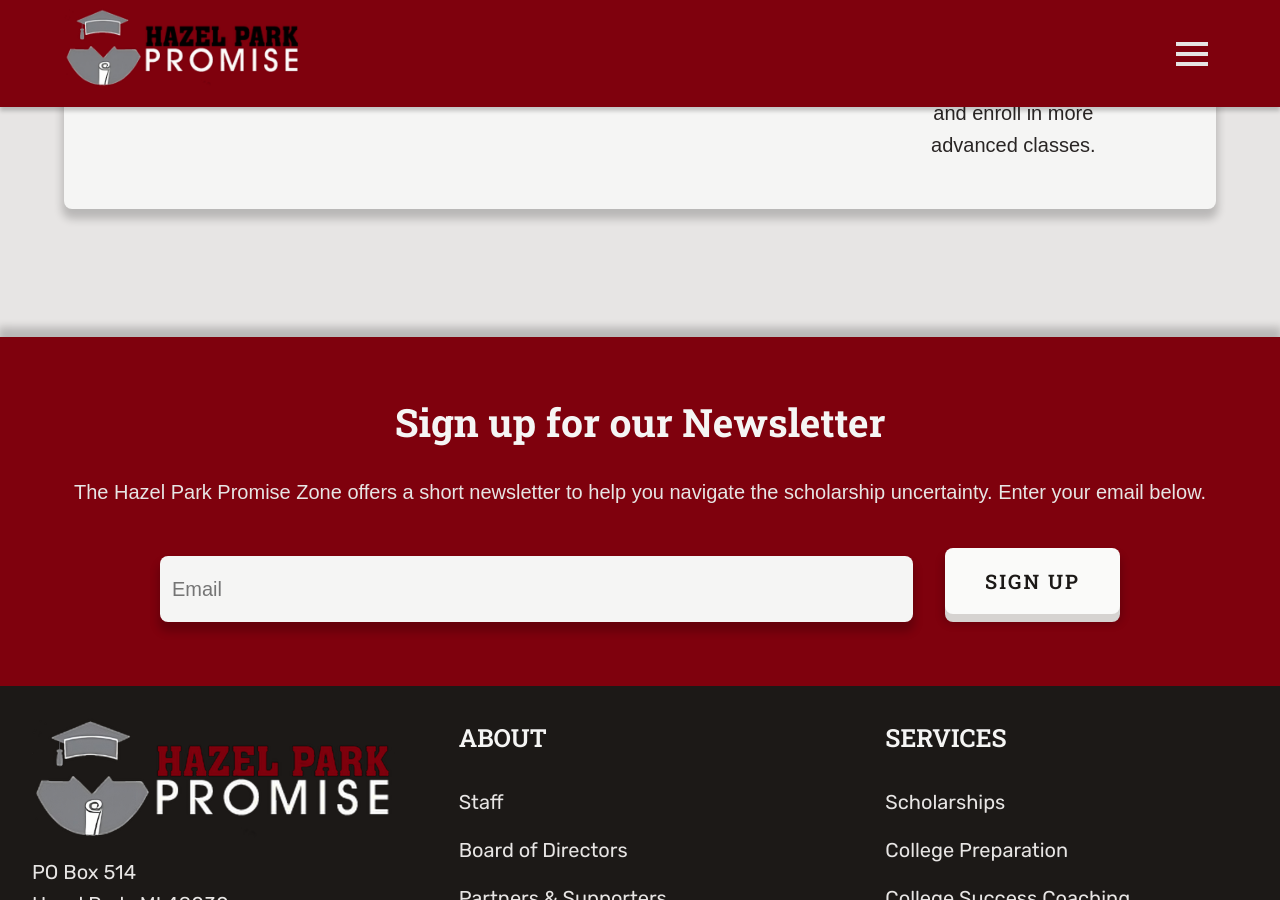
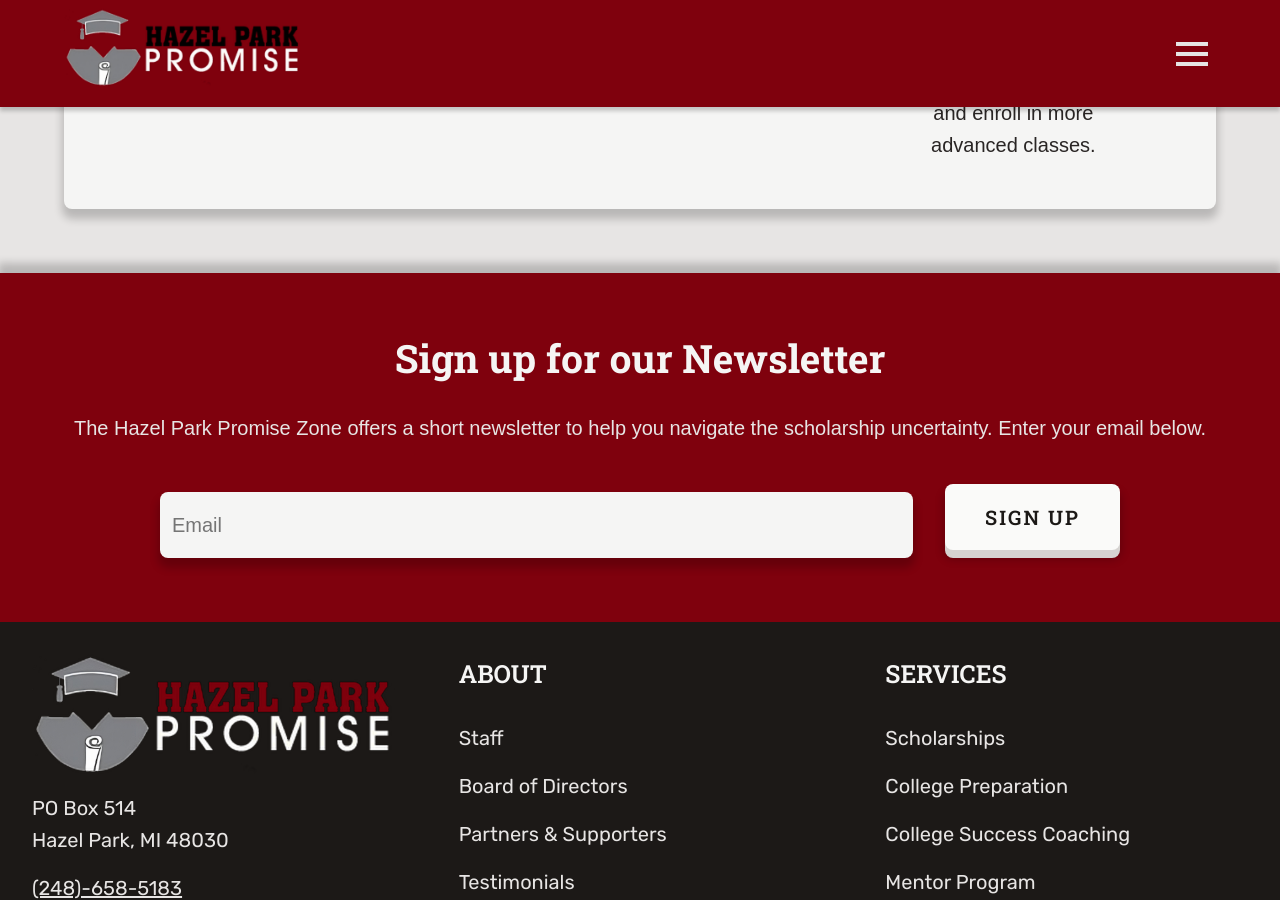
Before and after one commit to rsdrew/promiseZone, a Jekyll site: the page built from sat-test-prep.html, in a window 1280 px wide and 900 px high, scrolled down 883 px. Built offline with Jekyll 4.4.1, drawn with Linux system fonts in a browser that asks for light colours; comment, search, counter and statistics services are not loaded.

Commit message:
Spacing fix

```diff
--- a/sat-test-prep.html
+++ b/sat-test-prep.html
@@ -7,7 +7,7 @@
   <h1 class="text-page-header">Tackle the SAT with the help of the Promise Zone!</h1>
   <h2 class="text-page-subheader"><span class="text-page-subheader--bold">The Hazel Park Promise Zone</span> is proud to offer SAT testing preparation for all 11th grade students at Hazel Park High School. We use the curriculum from College Spring to ensure that our students are fully prepared for the SAT. This test is a major factor in determining where students attend college, so it’s essential we prepare them to the fullest.</h2>
 
-  <div class="icon-item-list-background">
+  <div class="icon-item-list-background mb-none">
     <h2 class="text-header text-header--dark text-align-center">See the difference of a higher SAT score</h2>
     <div class="icon-item-list icon-item-list--sat-test-prep">
 
```
